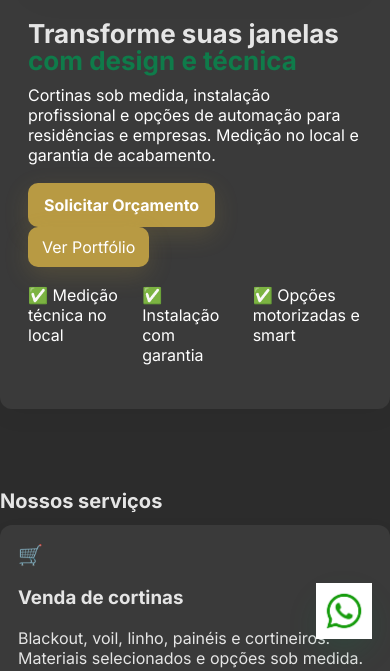
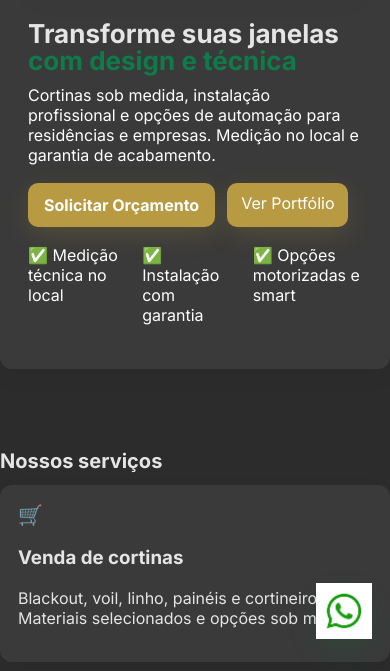
Before and after one commit to Renangomesp/Page-Loja, a plain HTML site: page index.html in a window 390 px wide. Shown: the part 187-858 px from the top of the page. Drawn offline with Linux system fonts and the light colour scheme.

Commit message:
Update style.css

```diff
--- a/style.css
+++ b/style.css
@@ -390,19 +390,23 @@ body {
 
 @media (max-width:600px) {
     .cards {
-        grid-template-columns: 1fr
+        grid-template-columns: 1fr;
+    }
+    .hero-ctas {
+        display: flex;
+
     }
 
     .nav a {
-        display: none
+        display: none;
     }
 
     .hero-content h1 {
-        font-size: 26px
+        font-size: 26px;
     }
 
     .hero-visual {
         order: -1;
-        margin-bottom: 14px
+        margin-bottom: 14px;
     }
 }
```
